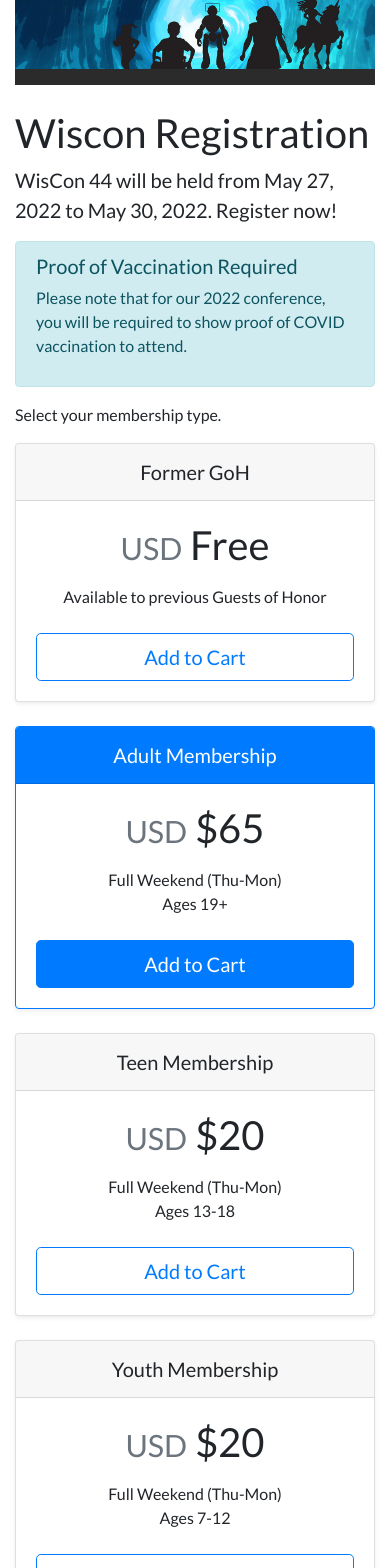
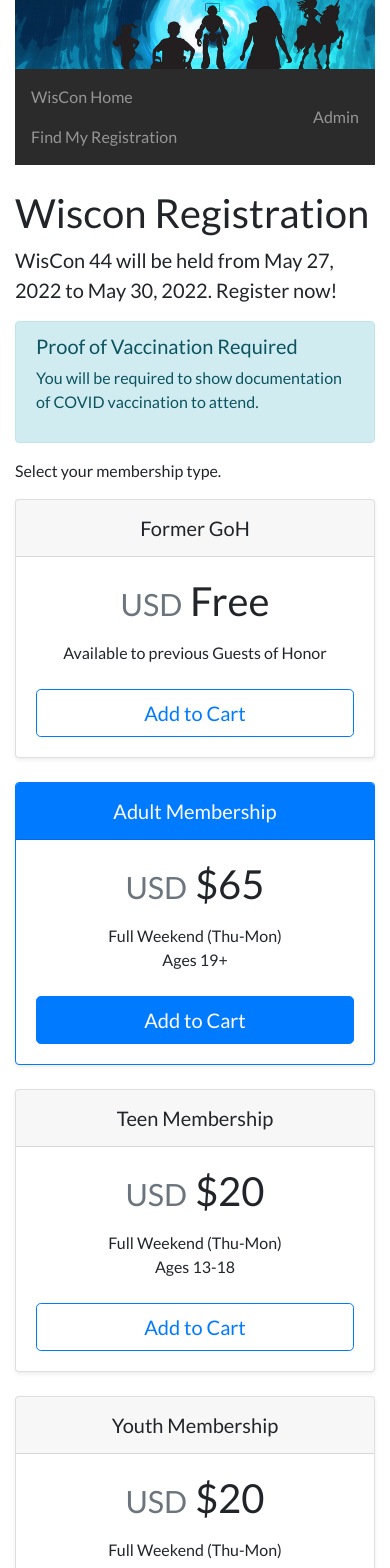
Before and after one commit to bcholmes/WisCon-Reg, a React (Create React App) app in the folder client/: page /checkout in a window 390 px wide. Shown: the top 1568 px of the page. Built offline with nearby package versions, Linux system fonts and the light colour scheme.

Commit message:
- additional support for carts; - move header into its own component; - deal with annoying warnings about keys

```diff
--- a/client/src/component/notice.js
+++ b/client/src/component/notice.js
@@ -4,7 +4,7 @@
 
     render() {
         return (
-            <p class="mt-2 text-muted">
+            <p className="mt-2 text-muted">
                 Note that all members are expected to abide by {' '}
                 <a href="http://wiscon.net/policies/anti-harassment/code-of-conduct/" target="_blank" rel="noreferrer">
                     WisCon's Code of Conduct
--- a/client/src/component/offeringList.js
+++ b/client/src/component/offeringList.js
@@ -1,10 +1,13 @@
 import React, { Component } from 'react';
 import Button from 'react-bootstrap/Button';
+import { addToCart } from '../state/cartActions';
+import store from '../state/cartReducer';
 
 class OfferingList extends Component {
 
     offerings = [
         {
+            id: 1,
             title: "Former GoH",
             currency: "USD",
             suggestedPrice: 0,
@@ -12,6 +15,7 @@
             highlights: [ "Available to previous Guests of Honor" ]
         },
         {
+            id: 2,
             title: "Adult Membership",
             currency: "USD",
             suggestedPrice: 65.00,
@@ -19,6 +23,7 @@
             highlights: [ "Full Weekend (Thu-Mon)", "Ages 19+" ]
         },
         {
+            id: 3,
             title: "Teen Membership",
             currency: "USD",
             suggestedPrice: 20.00,
@@ -26,6 +31,7 @@
             highlights: [ "Full Weekend (Thu-Mon)", "Ages 13-18" ]
         },
         {
+            id: 4,
             title: "Youth Membership",
             currency: "USD",
             suggestedPrice: 20.00,
@@ -33,6 +39,7 @@
             highlights: [ "Full Weekend (Thu-Mon)", "Ages 7-12" ]
         },
         {
+            id: 5,
             title: "Wiscon Child Care",
             currency: "USD",
             suggestedPrice: 0.00,
@@ -40,6 +47,7 @@
             highlights: [ "On-site daytime child care by licensed providers (Thu-Mon)", "Ages 0-6" ]
         },
         {
+            id: 6,
             title: "Supporting Membership",
             currency: "USD",
             suggestedPrice: 25.00,
@@ -47,6 +55,7 @@
             highlights: [ "A non-attending membership", "Receive printed materials, by mail" ]
         },
         {
+            id: 7,
             title: "Dessert Ticket",
             currency: "USD",
             suggestedPrice: 35.00,
@@ -54,6 +63,7 @@
             highlights: [ "Sunday Evening Dessert Salon", "Two desserts" ]
         },
         {
+            id: 8,
             title: "Donate to Wiscon/SF3",
             currency: "USD",
             suggestedPrice: undefined,
@@ -61,6 +71,7 @@
             highlights: [ "Donations to the general fund for SF3, WisCon's parent organization." ]
         },
         {
+            id: 9,
             title: "Donate to WMAF",
             currency: "USD",
             suggestedPrice: undefined,
@@ -72,21 +83,21 @@
 
     render() {
         let offeringList = this.offerings.map((o) => {
-            let highlights = o.highlights.map((h) => {
-                return (<li>{h}</li>)
+            let highlights = o.highlights.map((h, i) => {
+                return (<li key={o.id.toString + "-" + i.toString()}>{h}</li>)
             })
             let price = o.suggestedPrice === undefined || o.suggestedPrice === null ? 'Any' : (o.suggestedPrice ===  0 ? 'Free' : ('$' + o.suggestedPrice.toFixed(0)));
 
             if (o.emphasis) {
                 return (
-                    <div class="col">
-                        <div class="card mb-4 rounded-3 shadow-sm border-primary">
-                        <div class="card-header py-3 bg-primary text-white">
-                            <h5 class="my-0 fw-normal">{o.title}</h5>
+                    <div className="col" key={'offering-' + o.id}>
+                        <div className="card mb-4 rounded-3 shadow-sm border-primary">
+                        <div className="card-header py-3 bg-primary text-white">
+                            <h5 className="my-0 fw-normal">{o.title}</h5>
                         </div>
-                        <div class="card-body">
-                            <h1 class="card-title pricing-card-title"><small class="text-muted fw-light"><small>{o.currency}</small></small> {price }</h1>
-                            <ul class="list-unstyled mt-3 mb-4">
+                        <div className="card-body">
+                            <h1 className="card-title pricing-card-title"><small className="text-muted fw-light"><small>{o.currency}</small></small> {price }</h1>
+                            <ul className="list-unstyled mt-3 mb-4">
                             {highlights}
                             </ul>
                             <Button size="lg" className="w-100" onClick={()  => this.addItem(o) }>Add to Cart</Button>
@@ -96,14 +107,14 @@
                 )
             } else {
                 return (
-                    <div class="col">
-                        <div class="card mb-4 rounded-3 shadow-sm">
-                        <div class="card-header py-3">
-                            <h5 class="my-0 fw-normal">{o.title}</h5>
+                    <div className="col" key={'offering-' + o.id}>
+                        <div className="card mb-4 rounded-3 shadow-sm">
+                        <div className="card-header py-3">
+                            <h5 className="my-0 fw-normal">{o.title}</h5>
                         </div>
-                        <div class="card-body">
-                            <h1 class="card-title pricing-card-title"><small class="text-muted fw-light"><small>{o.currency}</small></small> {price }</h1>
-                            <ul class="list-unstyled mt-3 mb-4">
+                        <div className="card-body">
+                            <h1 className="card-title pricing-card-title"><small className="text-muted fw-light"><small>{o.currency}</small></small> {price }</h1>
+                            <ul className="list-unstyled mt-3 mb-4">
                             {highlights}
                             </ul>
                             <Button size="lg" className="w-100" onClick={()  => this.addItem(o) } variant="outline-primary">Add to Cart</Button>
@@ -114,18 +125,20 @@
             }
         });
 
-        return [
+        return (
             <div>
                 <p>Select your membership type.</p>
-            </div>,
-            <div className="row row-cols-1 row-cols-md-3 mb-3 text-center">
-                {offeringList}
+                <div className="row row-cols-1 row-cols-md-3 mb-3 text-center">
+                    {offeringList}
+                </div>
             </div>
-        ]
+        );
     }
 
     addItem(offering) {
-        console.log('--->' + offering.title);
+        let price = offering.suggestedPrice || 0;
+        store.dispatch(addToCart(offering, 'Bill Finger', 'bill@example.com', price));
+
     }
 }
 
--- /dev/null
+++ b/client/src/component/pageHeader.js
@@ -0,0 +1,71 @@
+import React, { Component } from 'react';
+
+import Button from 'react-bootstrap/Button'
+import Form from 'react-bootstrap/Form'
+import Modal from 'react-bootstrap/esm/Modal';
+import Nav from 'react-bootstrap/Nav';
+import Navbar from 'react-bootstrap/Navbar';
+
+class PageHeader extends Component {
+
+    constructor(props) {
+        super(props);
+
+        this.state = {
+            showModal: false
+        };
+    }
+
+    render() {
+        return [
+            <header className="pb-3 mb-2" key="page-header-header">
+                <img className="img-fluid" src="./images/wiscon_header.jpg" style={{width: "100%" }} alt="The WisCon Conference"/>
+                <Navbar bg="dark" expand="lg" className="navbar-dark navbar-expand-md justify-content-between">
+                    <Nav className="navbar-expand-md navbar-dark bg-dark ">
+                        <Nav.Link href="https://wiscon.net">WisCon Home</Nav.Link>
+                        <Nav.Link href="https://wiscon.net">Find My Registration</Nav.Link>
+                    </Nav>
+                    <Nav className="navbar-expand-md navbar-dark bg-dark ">
+                        <Nav.Link onClick={() => this.login()}>Admin</Nav.Link>
+                    </Nav>
+                </Navbar>
+            </header>,
+            <Modal show={this.state.showModal}  onHide={() => this.handleClose()} key="page-header-login-dialog">
+                <Form>
+                    <Modal.Header closeButton>
+                    <Modal.Title>Login</Modal.Title>
+                    </Modal.Header>
+                    <Modal.Body>
+                        <Form.Group className="mb-3" controlId="formEmail">
+                            <Form.Label className="sr-only">Email</Form.Label>
+                            <Form.Control type="email" placeholder="Enter email" />
+                        </Form.Group>
+                        <Form.Group className="mb-3" controlId="formPasswod">
+                            <Form.Label className="sr-only">Password</Form.Label>
+                            <Form.Control type="password" placeholder="Password" />
+                        </Form.Group>
+                    </Modal.Body>
+                    <Modal.Footer>
+                        <Button variant="primary">
+                            Login
+                        </Button>
+                    </Modal.Footer>
+                </Form>
+            </Modal>
+        ]
+    }
+
+    handleClose() {
+        this.setState({
+            showModal: false
+        });
+    }
+
+    login() {
+        this.setState({
+            showModal: true
+        });
+    }
+}
+
+export default PageHeader;
--- a/client/src/component/welcome.js
+++ b/client/src/component/welcome.js
@@ -4,14 +4,14 @@
 class Welcome extends Component {
 
     render() {
-        return [
-            <h1>Wiscon Registration</h1>,
-            <p class="lead">WisCon 44 will be held from May 27, 2022 to May 30, 2022. Register now!</p>,
+        return (<div>
+            <h1>Wiscon Registration</h1>
+            <p className="lead">WisCon 44 will be held from May 27, 2022 to May 30, 2022. Register now!</p>
             <Alert variant="info">
                 <h5 className="alert-heading">Proof of Vaccination Required</h5>
-                <p>Please note that for our 2022 conference, you will be required to show proof of COVID vaccination to attend.</p>
+                <p>You will be required to show documentation of COVID vaccination to attend.</p>
             </Alert>
-        ];
+        </div>);
     }
 }
 
--- a/client/src/page/home.js
+++ b/client/src/page/home.js
@@ -1,7 +1,5 @@
 import React, { Component } from 'react';
 
-import Navbar from 'react-bootstrap/Navbar';
-import Nav from 'react-bootstrap/Nav';
 import Container from 'react-bootstrap/Container';
 
 import CheckoutButton from '../component/checkoutButton'
@@ -10,6 +8,7 @@
 import Waiver from '../component/waiver'
 import Cart from '../component/cart'
 import OfferingList from '../component/offeringList';
+import PageHeader from '../component/pageHeader';
 
 class Home extends Component {
 
@@ -23,20 +22,11 @@
     render() {
         return (
             <Container className="mx-auto">
-                <header className="pb-3 mb-2">
-                <img class="img-fluid" src="./images/wiscon_header.jpg" style={{width: "100%" }} alt="The WisCon Conference"/>
-                <Navbar bg="dark" expand="lg" className="navbar-dark navbar-expand-md">
-                    <Navbar.Collapse id="basic-navbar-nav">
-                    <Nav className="navbar-expand-md navbar-dark bg-dark ">
-                        <Nav.Link href="https://wiscon.net">WisCon Home</Nav.Link>
-                    </Nav>
-                    </Navbar.Collapse>
-                </Navbar>
-                </header>
-                <div class="row">
+                <PageHeader />
+                <div className="row">
                 <section className="col-lg-9">
-                    <Welcome />
-                    <OfferingList />
+                    <Welcome key="welcome"/>
+                    <OfferingList key="offering"/>
                 </section>
                 <section className="col-lg-3">
                     <Cart />
@@ -46,11 +36,11 @@
                 </div>
                 <Waiver show={this.state.showWaiver} onClose={(accepted) => { this.waiverClose(accepted) } }/>
 
-                <footer className="row mt-4">
+                <footer className="row my-4">
                     <hr className="my-2 col-md-12" />
                     <div className="text-muted col-md-9"><small>This site is maintained by SF3 – Society for the Furtherance &amp; Study of Fantasy &amp; Science Fiction</small></div>
-                    <div className="col-md-1"><small><a href="http://wiscon.net/policies/privacy/" class="text-muted">Privacy</a></small></div>
-                    <div className="col-md-1"><small><a href="http://wiscon.net/contact/" class="text-muted">Contact</a></small></div>
+                    <div className="col-md-1"><small><a href="http://wiscon.net/policies/privacy/" className="text-muted">Privacy</a></small></div>
+                    <div className="col-md-1"><small><a href="http://wiscon.net/contact/" className="text-muted">Contact</a></small></div>
                 </footer>
             </Container>
         );
--- /dev/null
+++ b/client/src/state/cartActions.js
@@ -0,0 +1,15 @@
+
+export const ADD_TO_CART = 'ADD_TO_CART';
+
+export function addToCart(offering, name, email, amount) {
+   let payload = {
+      offering: offering,
+      for: name,
+      email: email,
+      amount: amount
+   }
+   return {
+      type: ADD_TO_CART,
+      payload
+   }
+}
--- a/client/src/state/cartReducer.js
+++ b/client/src/state/cartReducer.js
@@ -1,24 +1,37 @@
 import { createStore } from 'redux'
+import { ADD_TO_CART } from './cartActions';
 
-const cartReducer = (state, action) => {
-    return {
+const initialState = {
     cart: [
         {
             offering: {
-                    name: "Adult Membership"
+                title: "Adult Membership"
             },
             for: "Sam Carruthers",
             amount: 65.00
         },
         {
             offering: {
-                    name: "Adult Membership"
+                title: "Adult Membership"
             },
             for: "Brad Carruthers",
             amount: 65.00
         }
     ]
 };
+
+const cartReducer = (state = initialState, action) => {
+    switch (action.type) {
+        case ADD_TO_CART:
+            return {
+                cart: [
+                    ...state.cart,
+                    action.payload
+                ]
+            }
+        default:
+            return state;
+    }
 };
 
 const store = createStore(cartReducer);
```
Also changed, not shown: client/src/component/cart.js (+10 -10 lines), client/src/component/checkoutButton.js (+16 -1 lines). Lines whose indentation alone changed are shown as unchanged.
